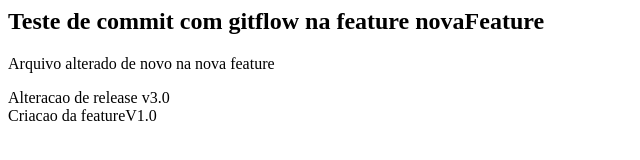
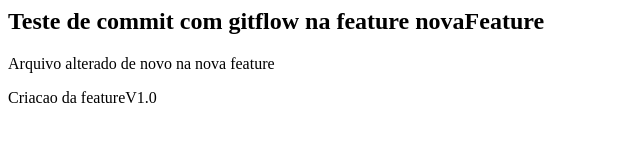
Before and after one commit to pcabreira/cursoGitFlow, a plain HTML site: page index.html in a window 1280 px wide. Shown: the whole page, without its empty margins (0-640 px from the left). Drawn offline with Linux system fonts and the light colour scheme.

Commit message:
commit featureV1.0

```diff
--- a/index.html
+++ b/index.html
@@ -2,7 +2,6 @@
 <body>
 <h2>Teste de commit com gitflow na feature novaFeature</h2>
 <p>Arquivo alterado de novo na nova feature</p>
-<div>Alteracao de release v3.0</div>
 <div>Criacao da featureV1.0</div>
 </body>
 </html>
```
